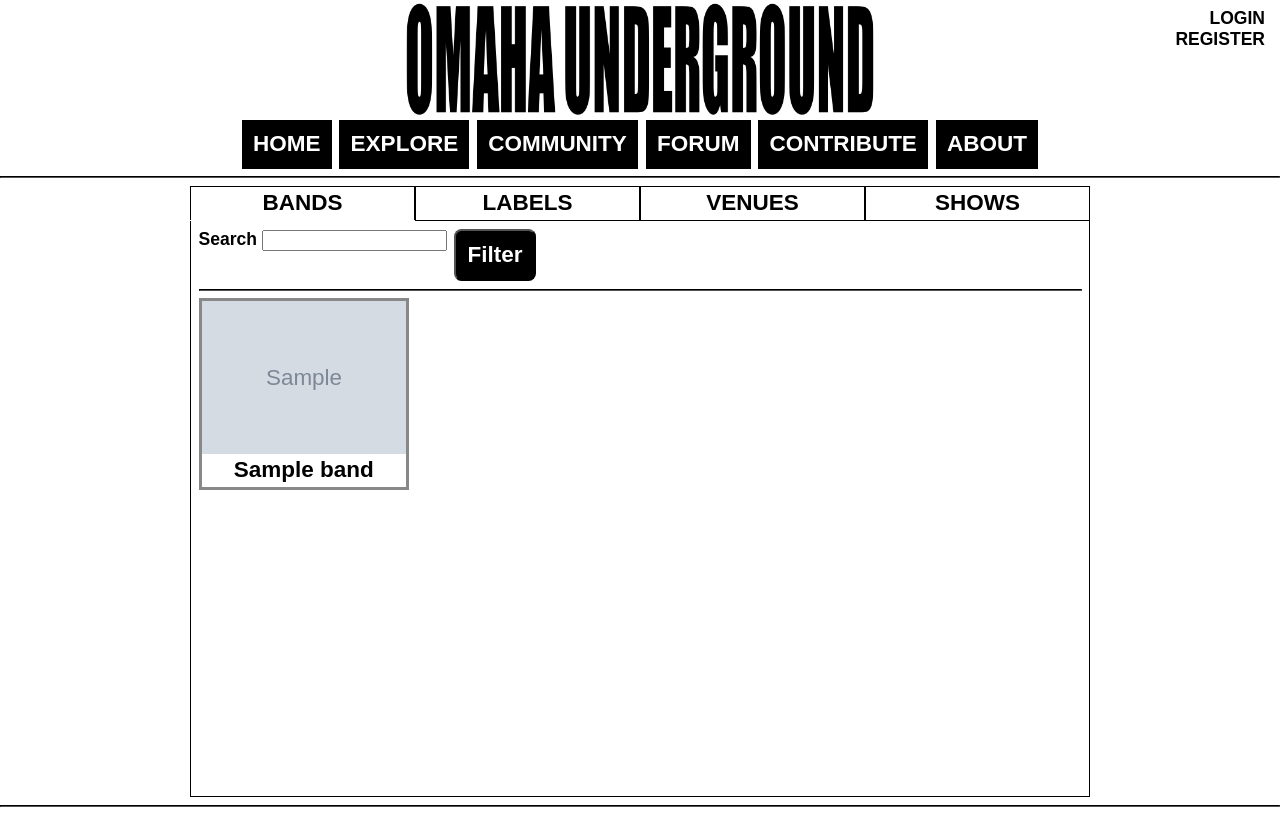
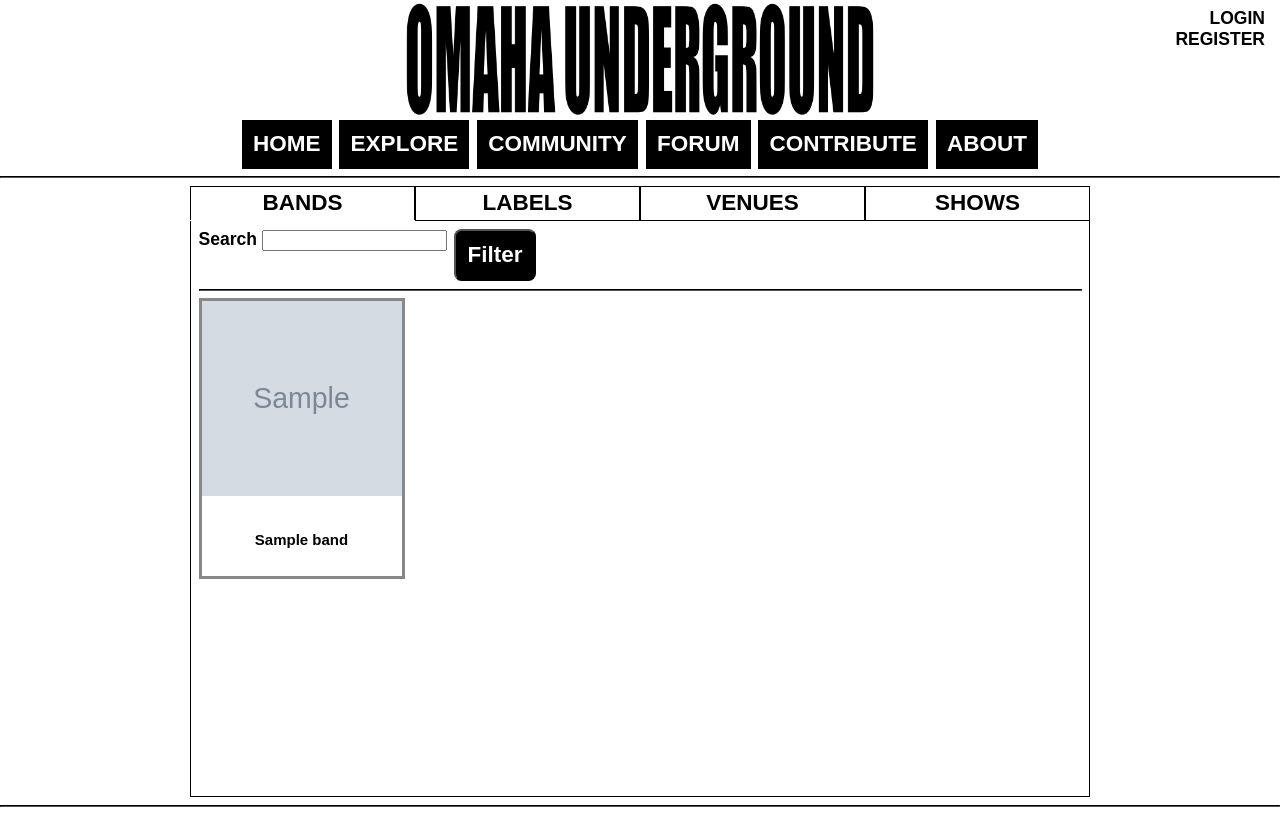
Before and after one commit to Mjames951/OmahaUnderground, a Django app: page /bands/ in a window 1280 px wide. Shown: the top 827 px of the page. Run offline with Django 5.2, Linux system fonts and the light colour scheme; tables that the repository leaves empty hold one stand-in row (values such as "Sample post"); grey boxes marked "Sample" are stand-in pictures.

Commit message:
Make Band Layout More Uniform

```diff
--- a/planetplum/static/css/explore.css
+++ b/planetplum/static/css/explore.css
@@ -39,33 +39,68 @@
 }
 
 .results-bands {
-    column-count: 3;
-    column-gap: .5rem;
+    display: grid;
+    gap: 1rem;
 }
+
+@media screen and (max-width: 399px) {
+    .results-bands {
+        grid-template-columns: 1fr;
+    }
+}
+
+@media screen and (min-width: 400px) and (max-width: 599px) {
+    .results-bands {
+        grid-template-columns: repeat(2, 1fr);
+    }
+}
+
+@media screen and (min-width: 600px) and (max-width: 799px) {
+    .results-bands {
+        grid-template-columns: repeat(3, 1fr);
+    }
+}
+
+@media screen and (min-width: 800px) {
+    .results-bands {
+        grid-template-columns: repeat(4, 1fr);
+    }
+}
+
 .band {
     border: .25rem solid;
     color: var(--textcolor);
-    height: auto;
     text-align: center;
-    word-wrap: break-word;
     margin-bottom: .5rem;
-    display: inline-block;
-    width: 95%;
+    display: flex;
+    flex-direction: column;
+    justify-content: space-between;
+    align-items: center;
+    height: 275px;
+    width: 200px;
 }
+
 .band img {
-    width: 100%;
+    width: 200px;
+    height: 200px;
+    object-fit: cover;
+    margin-bottom: .5rem;
 }
 
 .band-name {
-    height: 100%;
+    height: 75px;
+    overflow: hidden;
+    display: flex;
+    justify-content: center;
+    align-items: center;
 }
 
 .band p {
-    font-size: 1.5rem;
+    font-size: clamp(0.75rem, 4vw, 1rem);
     font-weight: bold;
-    margin: 0 .25rem .25rem;
+    margin: 0.25rem;
+    text-overflow: ellipsis;
 }
-
 
 .label {
     font-size: 1.5rem;
@@ -77,47 +112,50 @@
     border: .25rem var(--textcolor) solid;
 }
 
-.label img{
+.label img {
     object-fit: contain;
     float: left;
     height: 4rem;
 }
+
 .shows {
     display: grid;
     grid-template-columns: 1fr 1fr 1fr;
     gap: .5rem;
     row-gap: 2rem;
 }
+
 .show {
     text-align: center;
 }
-.show h2{
+
+.show h2 {
     font-size: 1.25rem;
 }
-.show h3{
+
+.show h3 {
     font-size: 1rem;
 }
+
 .show img {
     max-width: 100%;
     max-height: 12rem;
 }
 
-
 @media screen and (min-width: 700px) {
     .label {
         max-width: 420px;
     }
-    .results-bands {
-        column-count: 4;
+
+    .show img {
+        max-height: 15rem;
     }
 
-    .show img{
-        max-height: 15rem;
-    }
-    .show h2{
+    .show h2 {
         font-size: 1.5rem;
     }
-    .show h3{
+
+    .show h3 {
         font-size: 1.25rem;
     }
 }
```
